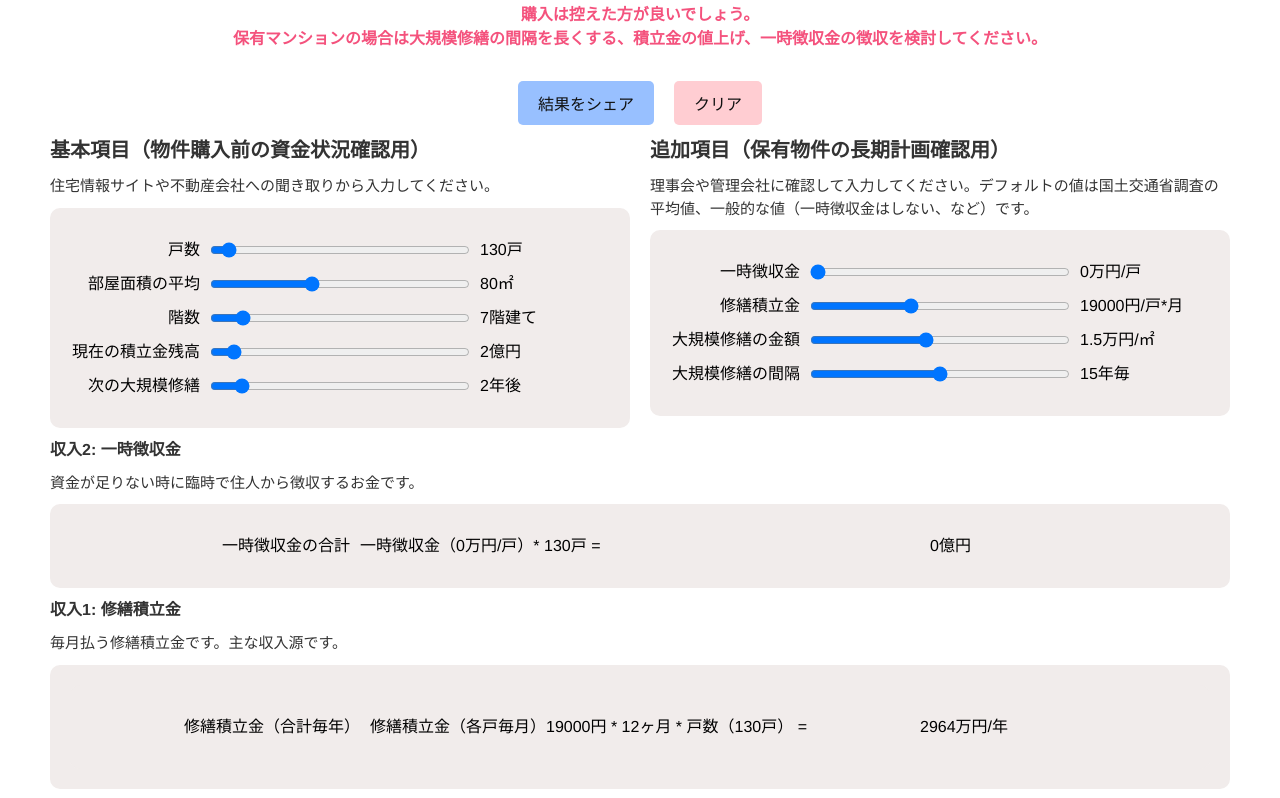
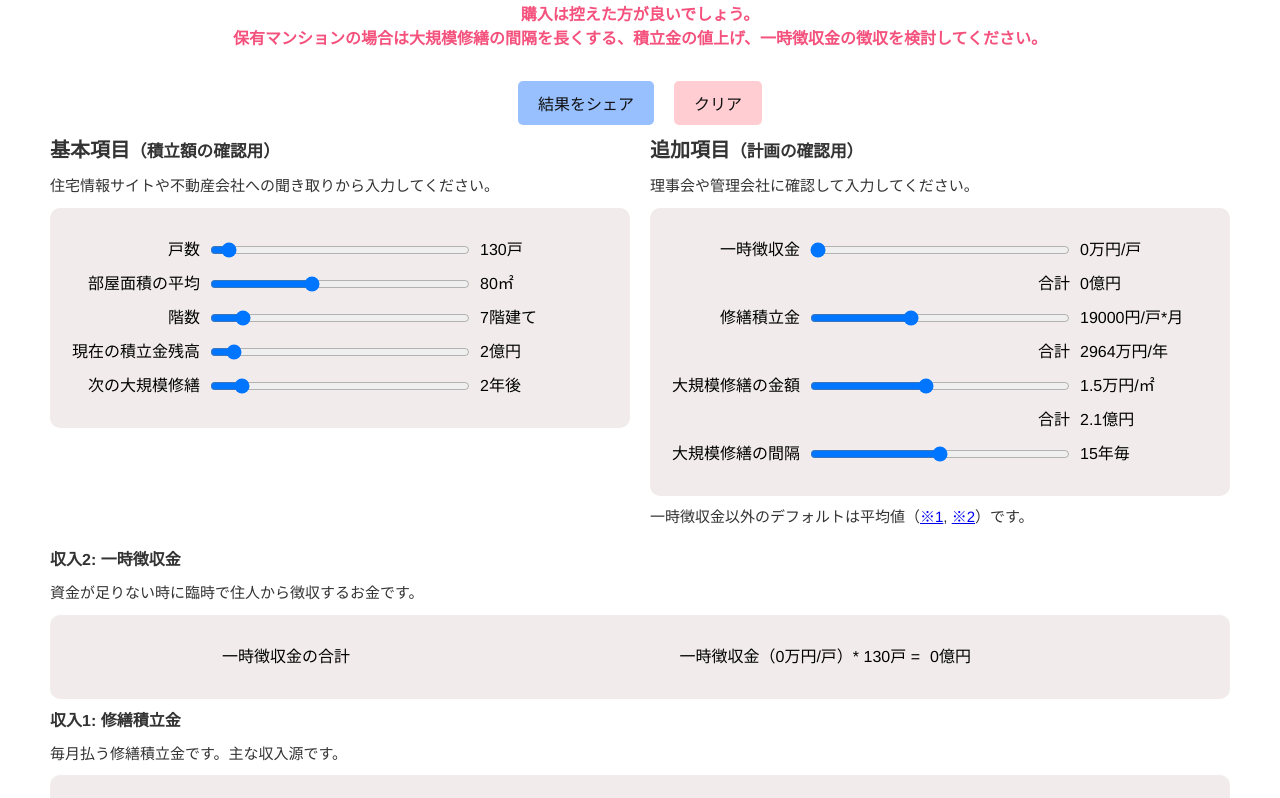
Before and after one commit to kesasaki/apartment-life-plan, a Vue app: page / in a window 1280 px wide. Shown: the part 702-1500 px from the top of the page. Built offline with nearby package versions, Linux system fonts and the light colour scheme.

Commit message:
レイアウト微修正

```diff
--- a/src/components/TotalPlan.vue
+++ b/src/components/TotalPlan.vue
@@ -20,7 +20,7 @@
 
       <div class="sliders-wrapper">
         <div class="sliders-column">
-          <h2>基本項目（物件購入前の資金状況確認用）</h2>
+          <h2>基本項目<small>（積立額の確認用）</small></h2>
           <div class="sliders-explain">
             <p>住宅情報サイトや不動産会社への聞き取りから入力してください。</p>
           </div>
@@ -56,12 +56,12 @@
               <div class="slider-value"> {{ nextconstruction }}年後 </div>
             </div>
           </div>
+        </div>
 
-        </div>
         <div class="sliders-column">
-          <h2>追加項目（保有物件の長期計画確認用）</h2>
+          <h2>追加項目<small>（計画の確認用）</small></h2>
           <div class="sliders-explain">
-            <p>理事会や管理会社に確認して入力してください。デフォルトの値は国土交通省調査の平均値、一般的な値（一時徴収金はしない、など）です。</p>
+            <p>理事会や管理会社に確認して入力してください。</p>
           </div>
           <div class="sliders">
             <div class="slider">
@@ -71,10 +71,20 @@
               <div class="slider-value"> {{ temporarymoney / 10000 }}万円/戸 </div>
             </div>
             <div class="slider">
+              <label class="slider-label" for="slider"></label>
+              <div class="slider-input">合計</div>
+              <div class="slider-value"> {{ getTotalTemporaryMoney / 100000000 }}億円 </div>
+            </div>
+            <div class="slider">
               <label class="slider-label" for="slider">修繕積立金</label>
               <input class="slider-input" type="range" min="0" max="50000" step="500"
                 list="tickmarksRepareReserveMonthlye" v-model.number="reparereservemonthly">
               <div class="slider-value"> {{ reparereservemonthly }}円/戸*月 </div>
+            </div>
+            <div class="slider">
+              <label class="slider-label" for="slider"></label>
+              <div class="slider-input">合計</div>
+              <div class="slider-value"> {{ getIncomeYealy / 10000 }}万円/年 </div>
             </div>
             <div class="slider">
               <label class="slider-label" for="slider">大規模修繕の金額</label>
@@ -83,11 +93,21 @@
               <div class="slider-value"> {{ constructionpriceperarea / 10000 }}万円/㎡ </div>
             </div>
             <div class="slider">
+              <label class="slider-label" for="slider"></label>
+              <div class="slider-input">合計</div>
+              <div class="slider-value"> {{ Math.round(getConstructionPrice / 10000000) / 10 }}億円 </div>
+            </div>
+            <div class="slider">
               <label class="slider-label" for="slider">大規模修繕の間隔</label>
               <input class="slider-input" type="range" min="10" max="20" step="1" list="tickmarksOutgoInterval"
                 v-model.number="outgointerval">
               <div class="slider-value"> {{ outgointerval }}年毎 </div>
             </div>
+          </div>
+          <div class="sliders-explain">
+            <p>一時徴収金以外のデフォルトは平均値（<a href="https://www.s-mankan.com/information/5282/">※1</a>,
+              <a href="https://www.mlit.go.jp/common/001234283.pdf">※2</a>）です。
+            </p>
           </div>
         </div>
       </div>
@@ -108,7 +128,6 @@
         <p>毎月払う修繕積立金です。主な収入源です。</p>
       </div>
       <div class="sliders">
-
         <div class="sliders">
           <div class="slider">
             <label class="slider-label" for="slider">修繕積立金（合計毎年）</label>
@@ -122,7 +141,6 @@
         <p>大規模修繕工事にかかる費用です。工事額の大小の調整は「大規模改修の工事金額 / 床面積」で行ってください。</p>
       </div>
       <div class="sliders">
-
         <div class="slider">
           <label class="slider-label" for="slider">大規模修繕の工事金額合計金額</label>
           <div class="slider-input">
@@ -534,6 +552,7 @@ h3 {
 .slider-input {
   flex: 2;
   margin-right: 10px;
+  text-align: right;
 }
 
 .slider-input ul {
```
